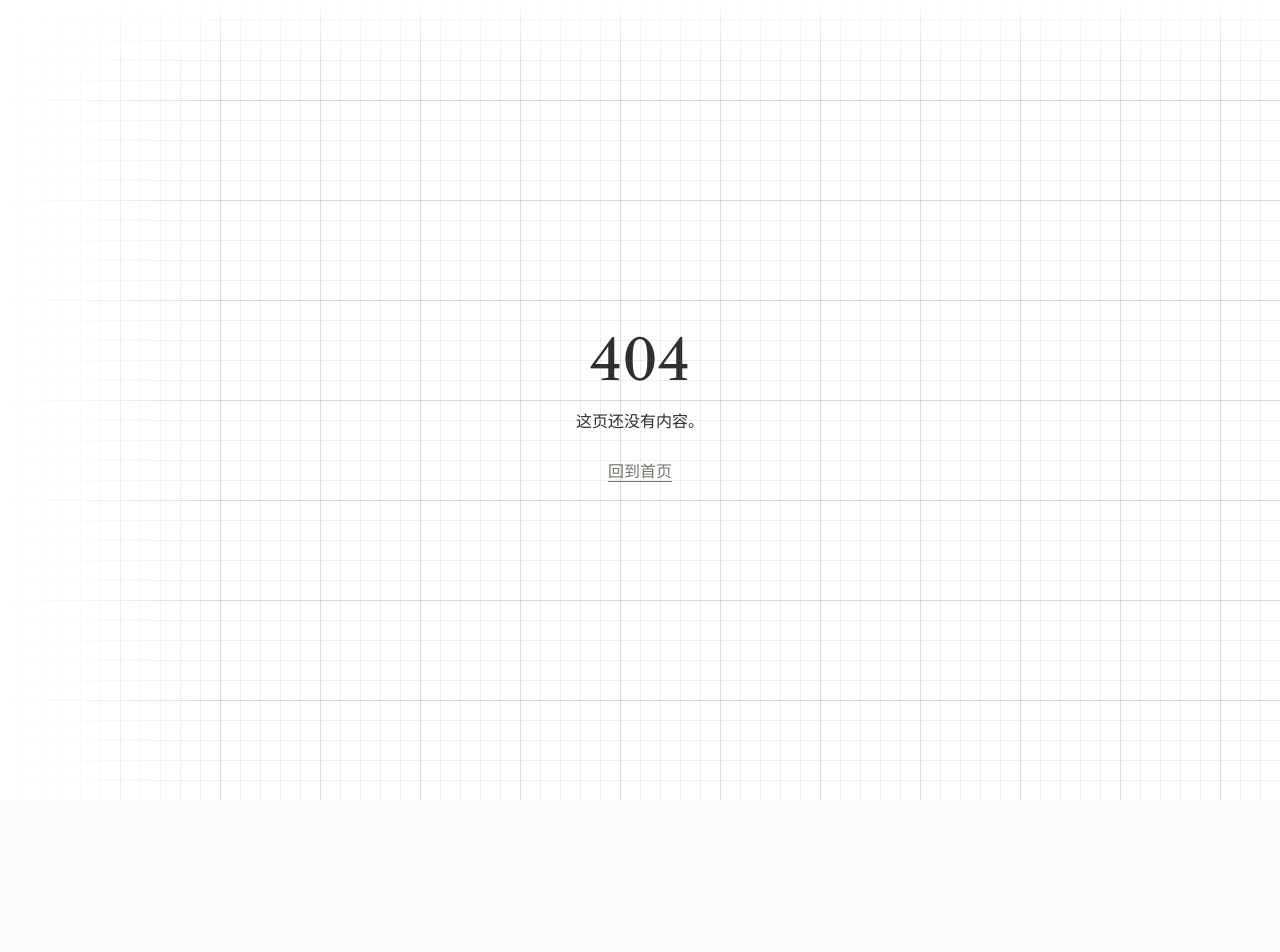
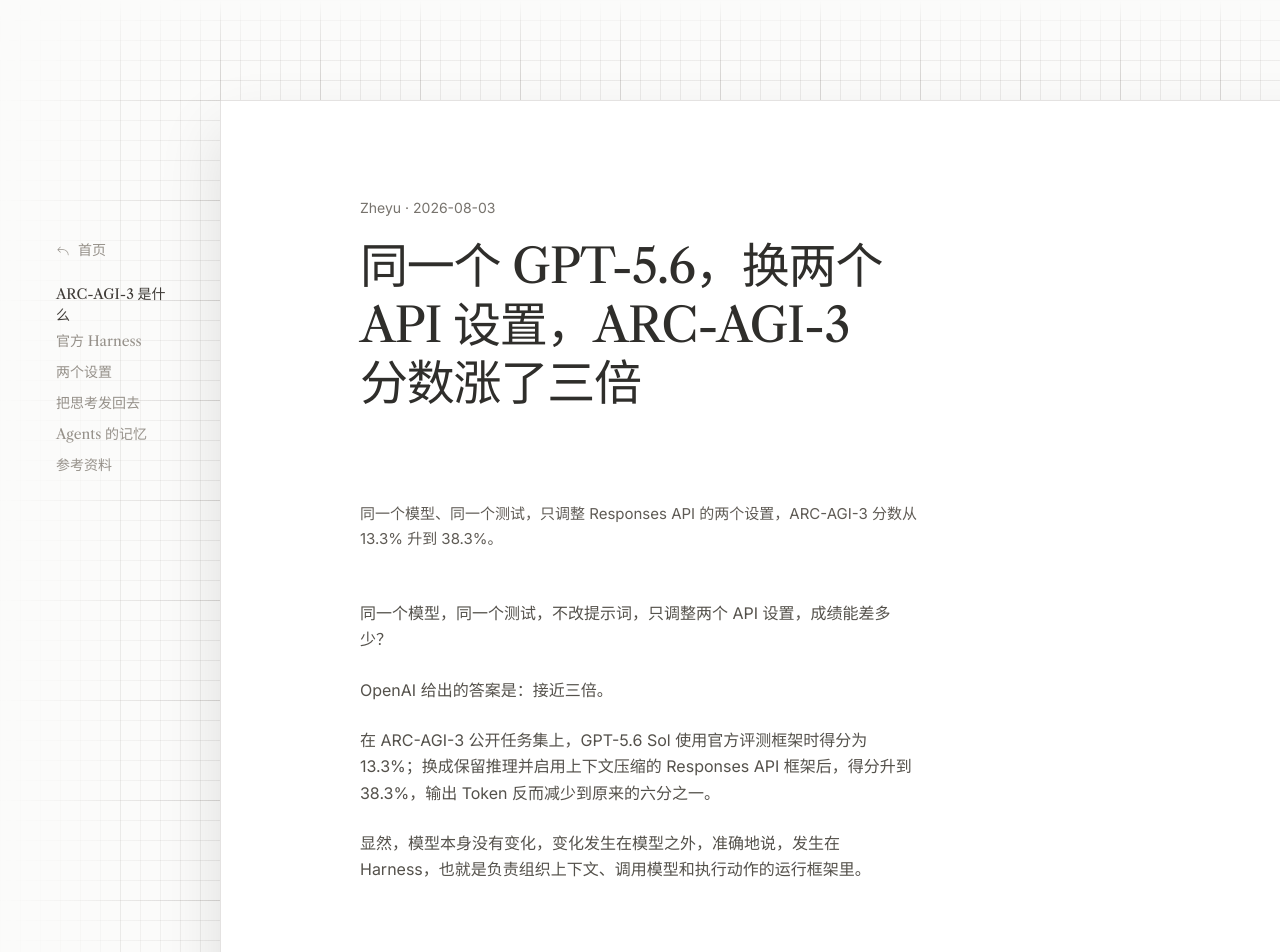
Before and after one commit to heyszy/zheyu-blog, a Next.js app: page /posts/gpt-5-6-arc-agi-3-responses-api in a window 1280 px wide. Before the commit this address had no page. Shown: the top 952 px of the page. Before the commit the page ends 800 px from the top, so only its background shows below. Built offline with nearby package versions, Linux system fonts and the light colour scheme; a web font is replaced by a local one.

Commit message:
feat: publish ARC-AGI-3 Responses API article

```diff
--- a/src/app/posts/why-this-blog/page.tsx
+++ b/src/app/posts/gpt-5-6-arc-agi-3-responses-api/page.tsx
@@ -2,7 +2,7 @@
 import { PostPage } from "@/components/PostPage";
 import { getPost } from "@/content/posts";
 
-const post = getPost("why-this-blog")!;
+const post = getPost("gpt-5-6-arc-agi-3-responses-api")!;
 
 export const metadata: Metadata = {
   title: post.title,
@@ -17,6 +17,6 @@
   },
 };
 
-export default function WhyThisBlogPage() {
+export default function Gpt56ArcAgi3ResponsesApiPage() {
   return <PostPage post={post} />;
 }
--- a/src/app/sitemap.ts
+++ b/src/app/sitemap.ts
@@ -5,7 +5,7 @@
   return [
     {
       url: "https://zheyu.me",
-      lastModified: "2026-08-02",
+      lastModified: "2026-08-03",
       changeFrequency: "monthly",
       priority: 1,
     },
--- a/src/content/posts.ts
+++ b/src/content/posts.ts
@@ -1,5 +1,5 @@
 import type { ComponentType } from "react";
-import WhyThisBlog from "./posts/why-this-blog.mdx";
+import Gpt56ArcAgi3ResponsesApi from "./posts/gpt-5-6-arc-agi-3-responses-api.mdx";
 
 export type PostSection = {
   id: string;
@@ -18,17 +18,20 @@
 
 export const posts: Post[] = [
   {
-    slug: "why-this-blog",
-    title: "为什么做这个博客",
-    description: "给想法一个长期、安静、属于自己的存放之处。",
-    publishedAt: "2026-08-02",
+    slug: "gpt-5-6-arc-agi-3-responses-api",
+    title: "同一个 GPT-5.6，换两个 API 设置，ARC-AGI-3 分数涨了三倍",
+    description: "同一个模型、同一个测试，只调整 Responses API 的两个设置，ARC-AGI-3 分数从 13.3% 升到 38.3%。",
+    publishedAt: "2026-08-03",
     year: "2026",
     sections: [
-      { id: "why-now", label: "为什么是现在" },
-      { id: "what-to-write", label: "这里会写什么" },
-      { id: "keep-it-small", label: "保持简单" },
+      { id: "arc-agi-3", label: "ARC-AGI-3 是什么" },
+      { id: "official-harness", label: "官方 Harness" },
+      { id: "two-settings", label: "两个设置" },
+      { id: "think", label: "把思考发回去" },
+      { id: "agents", label: "Agents 的记忆" },
+      { id: "references", label: "参考资料" },
     ],
-    Content: WhyThisBlog,
+    Content: Gpt56ArcAgi3ResponsesApi,
   },
 ];
 
--- /dev/null
+++ b/src/content/posts/gpt-5-6-arc-agi-3-responses-api.mdx
@@ -0,0 +1,73 @@
+同一个模型，同一个测试，不改提示词，只调整两个 API 设置，成绩能差多少？
+
+OpenAI 给出的答案是：接近三倍。
+
+在 ARC-AGI-3 公开任务集上，GPT-5.6 Sol 使用官方评测框架时得分为 13.3%；换成保留推理并启用上下文压缩的 Responses API 框架后，得分升到 38.3%，输出 Token 反而减少到原来的六分之一。
+
+显然，模型本身没有变化，变化发生在模型之外，准确地说，发生在 Harness，也就是负责组织上下文、调用模型和执行动作的运行框架里。
+
+<h2 id="arc-agi-3">ARC-AGI-3 是什么</h2>
+
+ARC-AGI-3 并非常见的问答考试，而是考验模型面对一个新游戏时“玩游戏的能力”。模型会进入一个陌生的二维游戏，只能看到每一帧的文字表示和当前关卡，没有规则说明，也不知道评分方式。它需要一边尝试动作，一边从反馈中推断游戏机制。
+
+这个测试考验的不是能否一次回答对问题，而是模型能否在连续行动中积累认知。它可能先猜测蓝色方块是开关，尝试后发现没有反应；接着注意到角色移动会改变某个图案，再调整策略。每一次动作都建立在前面的观察和判断上。
+
+OpenAI 最初看到 GPT-5.6 Sol 的成绩时觉得很反常。这个模型最近刚证明了“循环双覆盖猜想”，通关了宝可梦火红，能玩杀戮尖塔 2，为什么在 2D 益智游戏里表现得像是不会思考？
+
+在检查运行记录后，问题清楚了：并非模型解不出题，而是它在每走一步之后都会忘掉一部分刚刚发生的事。
+
+<h2 id="official-harness">ARC-AGI-3 官方 Harness 让模型反复失忆</h2>
+
+ARC-AGI-3 官方 Harness 中存在两个设置：
+
+其一，每次游戏动作执行后，模型的内部推理都会被丢弃。下一轮仍然能看到过去做了哪些动作，以及简要说明，却看不到动作背后的假设、判断和思考过程。它知道自己按过按钮，却不再知道为什么按，也不记得当时排除了哪些可能。
+
+其二，当上下文超过 175,000 个字符后，Harness 会从最早的消息开始删除。任务运行得越久，早期观察和动作消失得越多。
+
+这两个机制叠在一起，模型一方面丢失了行动背后的推理，另一方面连行动记录也会逐渐丢失。一个需要持续学习的任务，被切成了许多相互脱节的单步问答。
+
+这也解释了为什么 GPT-5.6 Sol 在每一步上花了很多 Token，却很难推进。它无法在过去的经验上继续探索，只能反复重新理解同一个游戏。
+
+<h2 id="two-settings">两个设置改变了什么</h2>
+
+ChatGPT 模型在输出回复或工具调用之前，会先进行内部推理。这些内部推理信息会作为对话历史记录的一部分被保留下来。如果对话过长，GPT 会对其进行总结并继续进行。
+
+为了更匹配生产环境的场景，OpenAI 用 Responses API 重新实现了 ARC-AGI-3 的 Harness，并启用了 retained reasoning 和 compaction 两项能力。
+
+Retained reasoning 可以译作“保留推理”。在 GPT-5.6 中，应用通过 `previous_response_id` 继续请求，并让 `reasoning.context` 使用 `all_turns` 时，先前可用的 reasoning items 可以进入后续推理上下文。模型不必在每个动作之后重新建立对游戏的全部认识。
+
+这里有一个容易误解的地方。API 并不会把模型的原始思维链明文交给开发者。官方文档把 reasoning items 描述为不透明的上下文对象，开发者可以保留和传递它们，但看不到其中的原始推理文本。无状态或零数据保留场景下，Responses API 还可以返回加密后的 reasoning items，由应用在后续请求中原样回传。
+
+Compaction 解决的是另一类遗忘。启用服务端压缩后，当上下文达到设定的 `compact_threshold`，Responses API 会执行压缩并生成一个不透明的 compaction item。这个对象用更少的 Token 携带此前的关键状态和 reasoning，供后续请求继续使用，而不是简单删除最早的消息。
+
+开启这两项能力后，GPT-5.6 Sol 每一步花在重复推理上的时间更少，策略也更连贯。在 ARC-AGI-3 公开任务集上，它的得分从 13.3% 升至 38.3%，输出 Token 减少约六倍。
+
+<h2 id="think">把 {"<think>"} 发回去，效果不是一样吗</h2>
+
+很多开发者看到这里会问：Chat Completions API 也能保存历史消息。如果模型输出了 `<think>...</think>`，下一轮把这段文字一起发回去，不就相当于保留推理了吗？
+
+它们不是同一种东西。
+
+写在 `<think>` 标签里的内容，只要已经作为文本返回给应用，本质上就是普通消息。下一轮把它发回模型，模型当然可以参考，但它得到的是一段可见文本，不是 Responses API 中不透明的 reasoning item。两者的表示方式、生命周期和模型使用方式都不同。
+
+更重要的是，OpenAI 的闭源推理模型不会通过 API 返回原始思维链。开发者能拿到的可能是回答、推理摘要，或需要原样传递的加密内容，不能把它们和模型内部完整的推理过程画等号。
+
+因此，自己让模型写一段“思考摘要”并保存，仍然有价值。它适合记录任务目标、已完成事项、失败原因和下一步计划，但它属于应用层工作记忆，不是 retained reasoning 的替代品。
+
+<h2 id="agents">Agents 如果能记住自己做过的事情，就能发挥出最佳水平</h2>
+
+“模型能力等于模型乘以 Harness”是一个很有吸引力的说法，但更准确的表达是：我们在产品和评测里观察到的能力，由模型、提示词、上下文管理、工具、环境反馈和评分方法共同决定。
+
+ARC-AGI-3 的实验并不是说所有任务都能靠两个设置提升三倍，而是说在需要长时间探索和积累经验的任务里，一个不断丢失推理与行动历史的 Harness，会严重低估模型能发挥出的能力。
+
+过去做 AI 应用，很多团队把主要精力放在提示词上。长程 Agent 带来的新问题更像系统工程：如何保存状态，如何压缩历史，如何让工具结果回到正确的位置，如何在中断后恢复，以及如何证明任务真的完成。
+
+模型很重要，怎么让模型连续工作，同样重要。
+
+<h2 id="references">参考资料</h2>
+
+- [OpenAI：How enabling two settings tripled our scores on the ARC-AGI-3 benchmark](https://openai.com/index/how-two-settings-tripled-our-arc-agi-3-scores/)
+- [OpenAI：Migrate to the Responses API](https://developers.openai.com/api/docs/guides/migrate-to-responses)
+- [OpenAI：Reasoning models](https://developers.openai.com/api/docs/guides/reasoning)
+- [OpenAI：Conversation state](https://developers.openai.com/api/docs/guides/conversation-state)
+- [OpenAI：Compaction](https://developers.openai.com/api/docs/guides/compaction)
--- a/src/content/posts/why-this-blog.mdx
+++ /dev/null
@@ -1,25 +0,0 @@
-这是一个用来认真写作的地方。我想把散落在备忘录、聊天窗口和项目里的思考，重新整理成可以长期阅读、反复修订的文章；也借此记录，在技术快速变化的时期，我如何理解产品、工作与生活。
-
-<h2 id="why-now">为什么是现在</h2>
-
-过去几年，我把很多想法写在备忘录、聊天窗口和散落的文档里。它们出现得很快，也消失得很快。平台擅长制造即时反馈，却不一定适合沉淀需要反复修改、慢慢生长的内容。
-
-AI 正在改变我们构建产品、理解信息和表达观点的方式。越是在变化剧烈的时候，越需要一块不被时间线推着走的地方，把当下真正相信的东西写清楚。
-
-> 写作不是给一个结论盖章，而是让尚未成形的判断经得起推敲。
-
-<h2 id="what-to-write">这里会写什么</h2>
-
-这里主要记录三个方向：
-
-- AI 产品与工具，以及它们如何进入真实工作流；
-- 从设计到工程，把一个想法做成可用产品的过程；
-- 投资、生活和长期决策中，那些可以迁移的方法。
-
-我希望文章保留具体的上下文、证据和取舍。与其追逐每一条新闻，不如解释一个变化为什么重要，以及它会怎样影响接下来的行动。
-
-<h2 id="keep-it-small">保持简单</h2>
-
-这个博客刻意保持简单：没有推荐算法，没有弹窗，也不要求注册。首页只负责介绍我和列出文章，文章页只负责阅读。
-
-简单不是少做一些装饰，而是让内容始终处在最清楚的位置。以后这里会逐渐增加文章，但不会因为功能变多而失去这种安静。
```
